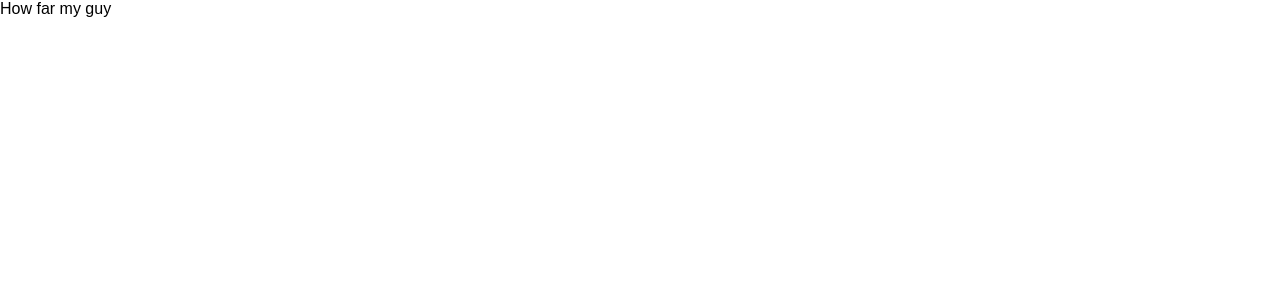
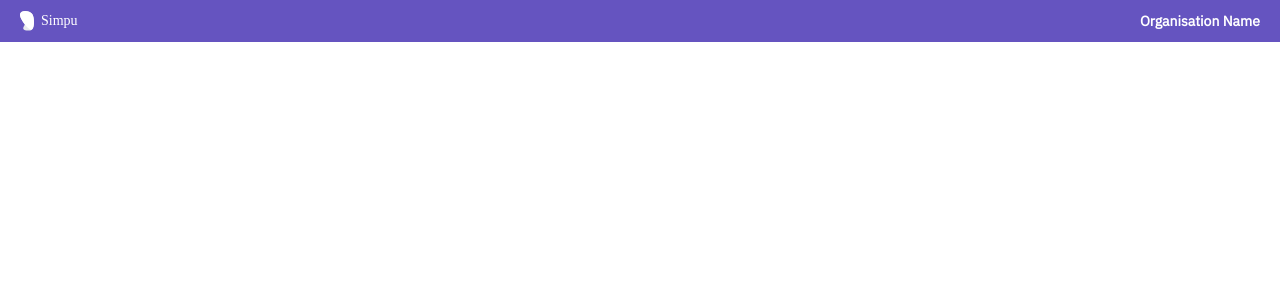
Before and after one commit to davidobodo/simpu-interview-challenge, a React (Create React App) app: page / in a window 1280 px wide. Shown: the top 300 px of the page. Built offline with nearby package versions, Linux system fonts and the light colour scheme.

Commit message:
set header component basic structure

```diff
--- a/public/index.html
+++ b/public/index.html
@@ -1,43 +1,22 @@
 <!DOCTYPE html>
 <html lang="en">
+
 <head>
   <meta charset="utf-8" />
   <link rel="icon" href="%PUBLIC_URL%/favicon.ico" />
+  <link href="https://fonts.googleapis.com/css?family=IBM+Plex+Sans&display=swap" rel="stylesheet">
   <meta name="viewport" content="width=device-width, initial-scale=1" />
   <meta name="theme-color" content="#000000" />
-    <meta
-      name="description"
-      content="Web site created using create-react-app"
-    />
+  <meta name="description" content="Web site created using create-react-app" />
   <link rel="apple-touch-icon" href="%PUBLIC_URL%/logo192.png" />
-    <!--
-      manifest.json provides metadata used when your web app is installed on a
-      user's mobile device or desktop. See https://developers.google.com/web/fundamentals/web-app-manifest/
-    -->
   <link rel="manifest" href="%PUBLIC_URL%/manifest.json" />
-    <!--
-      Notice the use of %PUBLIC_URL% in the tags above.
-      It will be replaced with the URL of the `public` folder during the build.
-      Only files inside the `public` folder can be referenced from the HTML.
 
-      Unlike "/favicon.ico" or "favicon.ico", "%PUBLIC_URL%/favicon.ico" will
-      work correctly both with client-side routing and a non-root public URL.
-      Learn how to configure a non-root public URL by running `npm run build`.
-    -->
-    <title>React App</title>
+  <title>Obodo Simpu</title>
 </head>
+
 <body>
   <noscript>You need to enable JavaScript to run this app.</noscript>
   <div id="root"></div>
-    <!--
-      This HTML file is a template.
-      If you open it directly in the browser, you will see an empty page.
+</body>
 
-      You can add webfonts, meta tags, or analytics to this file.
-      The build step will place the bundled scripts into the <body> tag.
-
-      To begin the development, run `npm start` or `yarn start`.
-      To create a production bundle, use `npm run build` or `yarn build`.
-    -->
-  </body>
 </html>
--- a/src/App.js
+++ b/src/App.js
@@ -1,9 +1,10 @@
 import React from 'react';
+import Header from './layouts/Header';
 
 const App = () => {
   return (
     <div className="App">
-      How far my guy
+      <Header />
     </div>
   );
 }
--- a/src/GlobalStyles.js
+++ b/src/GlobalStyles.js
@@ -10,7 +10,10 @@ export const GlobalStyles = createGlobalStyle`
     }
 
     body{
-        font-family: sans-serif;
+        font-family: 'IBM Plex Sans', sans-serif;
+        width: 100vw;
+        max-width: 1440px;
+        margin: 0 auto;
     }
 
     h2{
@@ -36,4 +39,4 @@ export const GlobalStyles = createGlobalStyle`
     p{
         font-size: 14px;
     }
-`
+`;
--- /dev/null
+++ b/src/layouts/Header.js
@@ -0,0 +1,27 @@
+import React from 'react';
+import styled from 'styled-components';
+import logo from '../assets/logo.svg';
+
+const HeaderWrapper = styled.div`
+    display: flex;
+    justify-content: space-between;
+    align-items: center;
+    background-color: #6554c0;
+    color: #ffffff;
+    height: 42px;
+    padding-left: 20px;
+    padding-right: 20px;
+`;
+
+const Header = () => {
+    return (
+        <HeaderWrapper>
+            <img src={logo} alt="logo" />
+            <div>
+                <h4>Organisation Name</h4>
+            </div>
+        </HeaderWrapper>
+    )
+};
+
+export default Header;
```
Also changed, not shown: src/assets/logo.svg (added). Lines whose indentation alone changed are shown as unchanged.
